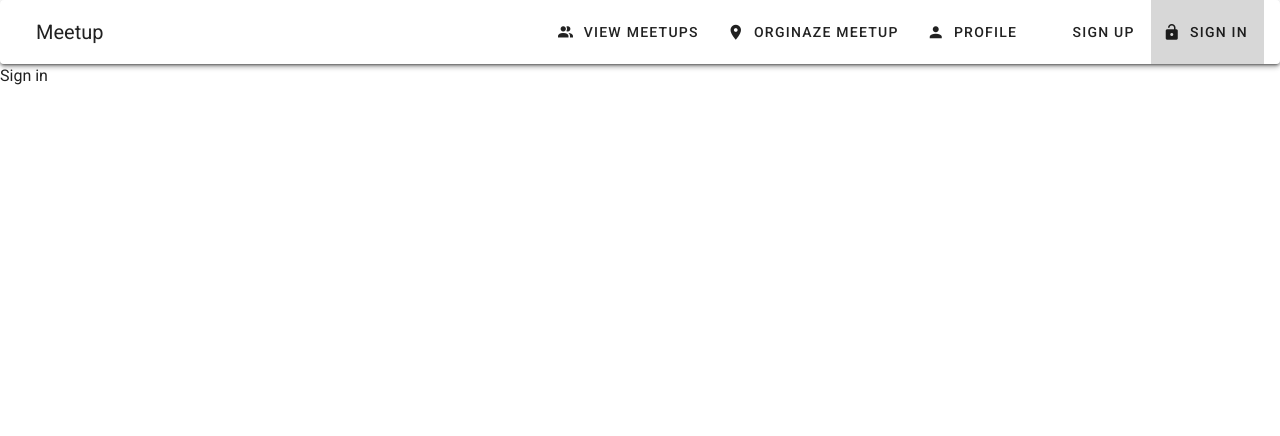
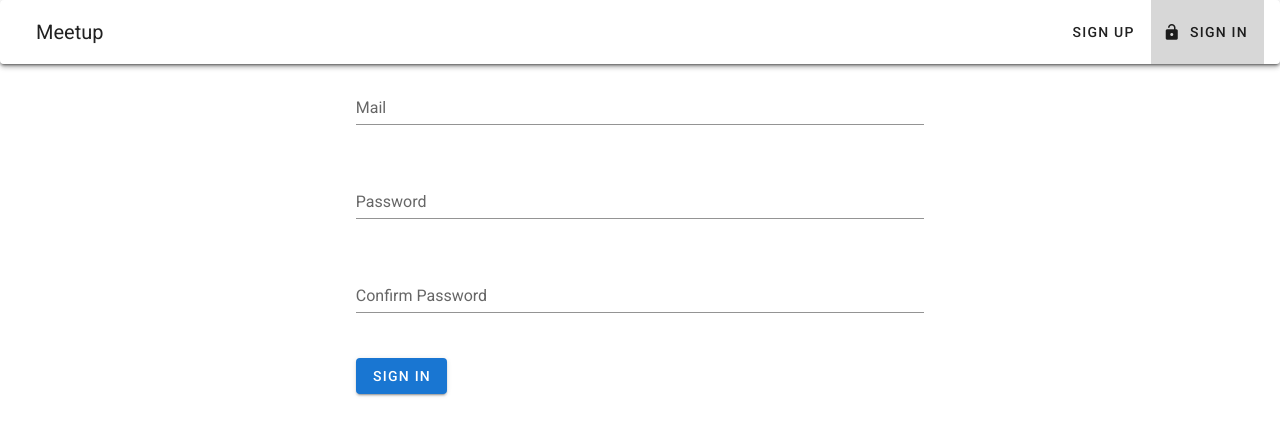
Before and after one commit to erolbah/meetup, a Vue app: page /signin in a window 1280 px wide. Shown: the top 436 px of the page. Built offline with nearby package versions, Linux system fonts and the light colour scheme.

Commit message:
firebase signUserIn && user auth

```diff
--- a/src/App.vue
+++ b/src/App.vue
@@ -75,17 +75,28 @@
   components: {
 
   },
-
+  computed: {
+    menuItems () {
+      let menuItems = [
+        {link: '/signup', icon: 'mdi-face', title: 'Sign Up'},
+        {link: '/signin', icon: 'mdi-lock-open', title: 'Sign In'}
+      ]
+      if (this.userIsAuthenticated) {
+        menuItems = [
+          {link: '/meetups', icon: 'mdi-account-multiple', title: 'View Meetups'},
+          {link: '/meetup/new', icon: 'mdi-map-marker', title: 'Orginaze Meetup'},
+          {link: '/profile', icon: 'mdi-account', title: 'Profile'}
+        ]
+      }
+      return menuItems
+    },
+    userIsAuthenticated () {
+      return this.$store.getters.user !== null && this.$store.getters.user !== undefined
+    }
+  },
   data () {
     return {
       sideNav: false,
-      menuItems: [
-        {link: '/meetups', icon: 'mdi-account-multiple', title: 'View Meetups'},
-        {link: '/meetup/new', icon: 'mdi-map-marker', title: 'Orginaze Meetup'},
-        {link: '/profile', icon: 'mdi-account', title: 'Profile'},
-        {link: '/signup', icon: 'mdi-face', title: 'Sign Up'},
-        {link: '/signin', icon: 'mdi-lock-open', title: 'Sign In'}
-      ]
     }
   },
 };
--- a/src/components/User/Signin.vue
+++ b/src/components/User/Signin.vue
@@ -1,10 +1,84 @@
 <template>
-  <p>Sign in</p>
+  <v-container>
+    <v-row>
+      <v-col xs="12">
+        <form @submit.prevent="onSignIn">
+          <v-row>
+            <v-col xs12 sm="6" offset-sm="3">
+              <v-text-field
+                name="email"
+                label="Mail"
+                id="email"
+                v-model="email"
+                type="email"
+                required>
+
+              </v-text-field>
+            </v-col>
+            <v-col xs12 sm="6" offset-sm="3">
+              <v-text-field
+                name="password"
+                label="Password"
+                id="password"
+                v-model="password"
+                type="password"
+                required>
+
+              </v-text-field>
+            </v-col>
+             <v-col xs12 sm="6" offset-sm="3">
+              <v-text-field
+                name="confirmPassword"
+                label="Confirm Password"
+                id="confirmPassword"
+                v-model="confirmPassword"
+                type="password"
+                :rules="[comparePasswords]">
+
+              </v-text-field>
+            </v-col>
+          </v-row>
+          <v-row>
+            <v-col xs="12" sm="6" offset-sm="3">
+              <v-btn class="primary"
+                    type="submit">Sign In</v-btn>
+            </v-col>
+          </v-row>
+        </form>
+      </v-col>
+    </v-row>
+  </v-container>
 </template>
 
 <script>
 export default {
-
+  computed: {
+    comparePasswords () {
+      return this.password !== this.confirmPassword ? 'Passwords do not match' : true
+    },
+    user () {
+      return this.$store.getters.user
+    }
+  },
+  data () {
+    return {
+      email: '',
+      password:'',
+      confirmPassword: ''
+    }
+  },
+  watch: {
+    user (value) {
+      if(value !== null && value !== undefined) {
+        this.$router.push('/')
+      }
+    }
+  },
+  methods: {
+    onSignIn () {
+      this.$store.dispatch('signUserIn', {email: this.email, password: this.password})
+    }
+  }
 }
 </script>
 
--- a/src/components/User/Signup.vue
+++ b/src/components/User/Signup.vue
@@ -55,6 +55,9 @@
   computed: {
     comparePasswords () {
       return this.password !== this.confirmPassword ? 'Passwords do not match' : true
+    },
+    user () {
+      return this.$store.getters.user
     }
   },
   data () {
@@ -62,6 +65,13 @@
       email: '',
       password:'',
       confirmPassword: ''
+    }
+  },
+  watch: {
+    user (value) {
+      if(value !== null && value !== undefined) {
+        this.$router.push('/')
+      }
     }
   },
   methods: {
--- a/src/store/index.js
+++ b/src/store/index.js
@@ -28,10 +28,7 @@
         description: 'Dit is een dummy tekst om er voor te zorgen dat er een textveld gevuld word zodat er iets zichtbaar is op het scherm.'
       }
     ],
-    user: {
-      id: 1,
-      registeredMeetups: [2]
-    }
+    user: null
   },
   getters: {
     loadedMeetups (state) {
@@ -48,6 +45,9 @@
           return meetup.id == meetupId
         })
       }
+    },
+    user (state) {
+      return state.user
     }
   },
   actions: {
@@ -79,6 +79,22 @@
           console.log(error)
         }
       )
+    },
+    signUserIn ({commit}, payload) {
+      firebase.auth().signInWithEmailAndPassword(payload.email, payload.password)
+      .then(
+        user => {
+          const newUser = {
+            id: user.uid,
+            registeredMeetups: []
+          }
+          commit('setUser', newUser)
+        }
+      ) .catch (
+        error => {
+          console.log(error)
+        }
+      )
     }
   },
   mutations: {
```
